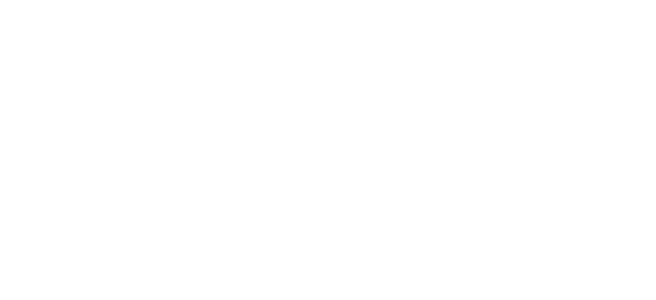
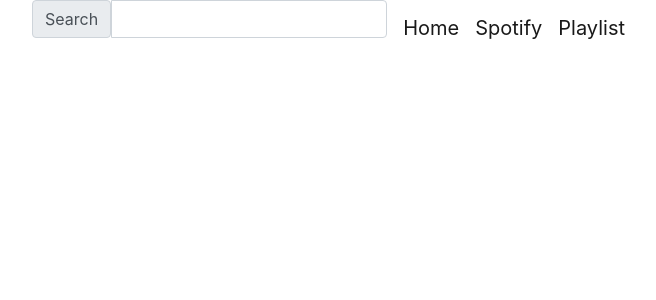
Before and after one commit to ryannd/share.fy, a React (Create React App) app in the folder client/: page /search in a window 1280 px wide. Shown: the top 300 px of the page, without its empty margins (608-1264 px from the left). Built offline with nearby package versions, Linux system fonts and the light colour scheme.

Commit message:
search skeleton

```diff
--- a/client/package.json
+++ b/client/package.json
@@ -6,11 +6,13 @@
     "@testing-library/jest-dom": "^5.11.9",
     "@testing-library/react": "^11.2.5",
     "@testing-library/user-event": "^12.7.3",
+    "bootstrap": "^4.6.0",
     "query-string": "^6.14.1",
     "react": "^17.0.1",
     "react-dom": "^17.0.1",
     "react-router-dom": "^5.2.0",
     "react-scripts": "4.0.3",
+    "reactstrap": "^8.9.0",
     "web-vitals": "^1.1.0"
   },
   "scripts": {
--- a/client/src/App.js
+++ b/client/src/App.js
@@ -5,15 +5,15 @@ import {
   Route
 } from "react-router-dom";
 
-import Landing from './components/Landing'
 import Login from './components/Login/Login'
+import Searchpage from './components/Searchpage/Searchpage'
 
 function App() {
   return (
     <Router>
       <Switch>
-        <Route exact path="/" component={Landing}/>
         <Route exact path="/callback" component={Login}/>
+        <Route exact path ="/search" component ={Searchpage}/>
       </Switch>
     </Router>
   );
--- a/client/src/components/Landing.js
+++ /dev/null
@@ -1,11 +0,0 @@
-import React from 'react';
-
-export default class Landing extends React.Component {
-    render() {
-        return (
-            <div>
-                <h1>Worksaaaaaaaaaaaaaaaaaaaaaaaaaa</h1>
-            </div>
-        )
-    }
-}
--- /dev/null
+++ b/client/src/components/Searchpage/Searchpage.css
@@ -0,0 +1,11 @@
+@import url('https://fonts.googleapis.com/css2?family=Poppins:ital,wght@0,200;0,400;0,900;1,200;1,900&display=swap');
+#TopRight{
+    height:100vh;
+    width: 50%;
+    float:right;
+}
+
+.Navbar{
+    float:right;
+    font-family:sans-serif,;
+}
--- /dev/null
+++ b/client/src/components/Searchpage/Searchpage.js
@@ -0,0 +1,54 @@
+import React from 'react';
+import './Searchpage.css';
+
+import {
+    Input,
+    Container
+  } from 'reactstrap';
+
+  import { InputGroup, InputGroupAddon,} from 'reactstrap';
+
+  import {
+    Collapse,
+    Navbar,
+    NavbarToggler,
+    NavbarBrand,
+    Nav,
+    NavItem,
+    NavLink,
+    NavbarText,
+    Row,
+
+  } from 'reactstrap';
+
+export default class Searchpage extends React.Component {
+    render() {
+
+        return (
+
+        <Container fluid>
+          <section id="TopRight" className="d-flex">
+            <InputGroup>
+              <InputGroupAddon>Search</InputGroupAddon>
+              <Input className="input" style={{width: "20%"}}/>
+            </InputGroup>
+              <div id="Navbar">
+                <Navbar light expand ="md">
+                  <NavbarBrand href = "http://localhost:3000/search">Home</NavbarBrand>
+                  <NavbarBrand href="https://open.spotify.com">Spotify</NavbarBrand>
+                  <NavbarBrand href="https://open.spotify.com/collection/playlists">Playlist</NavbarBrand>
+                </Navbar>
+              </div>
+          </section>
+
+
+        </Container>
+
+
+
+
+
+
+        )
+    }
+}
--- a/client/src/index.js
+++ b/client/src/index.js
@@ -2,6 +2,7 @@ import React from 'react';
 import ReactDOM from 'react-dom';
 import './index.css';
 import App from './App';
+import 'bootstrap/dist/css/bootstrap.min.css';
 
 ReactDOM.render(
   <React.StrictMode>
```
Also changed, not shown: 2 other files (tests, documents, lock files or other folders).
